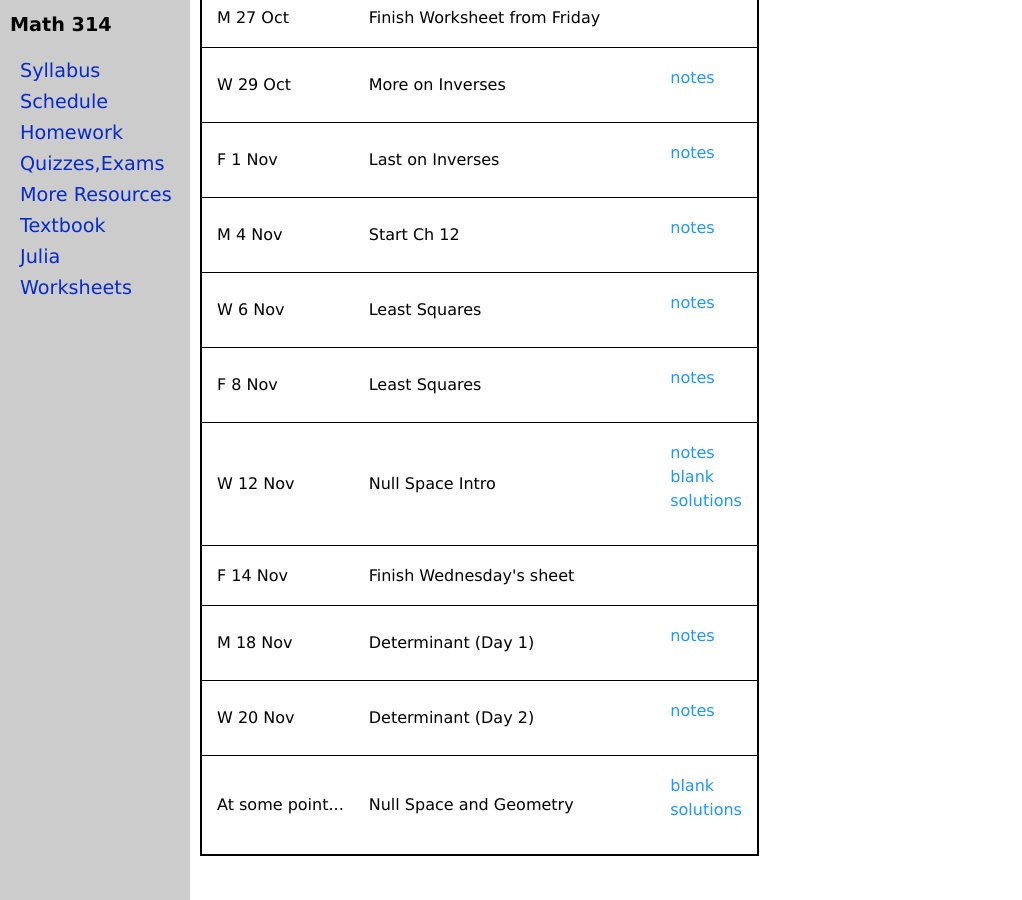
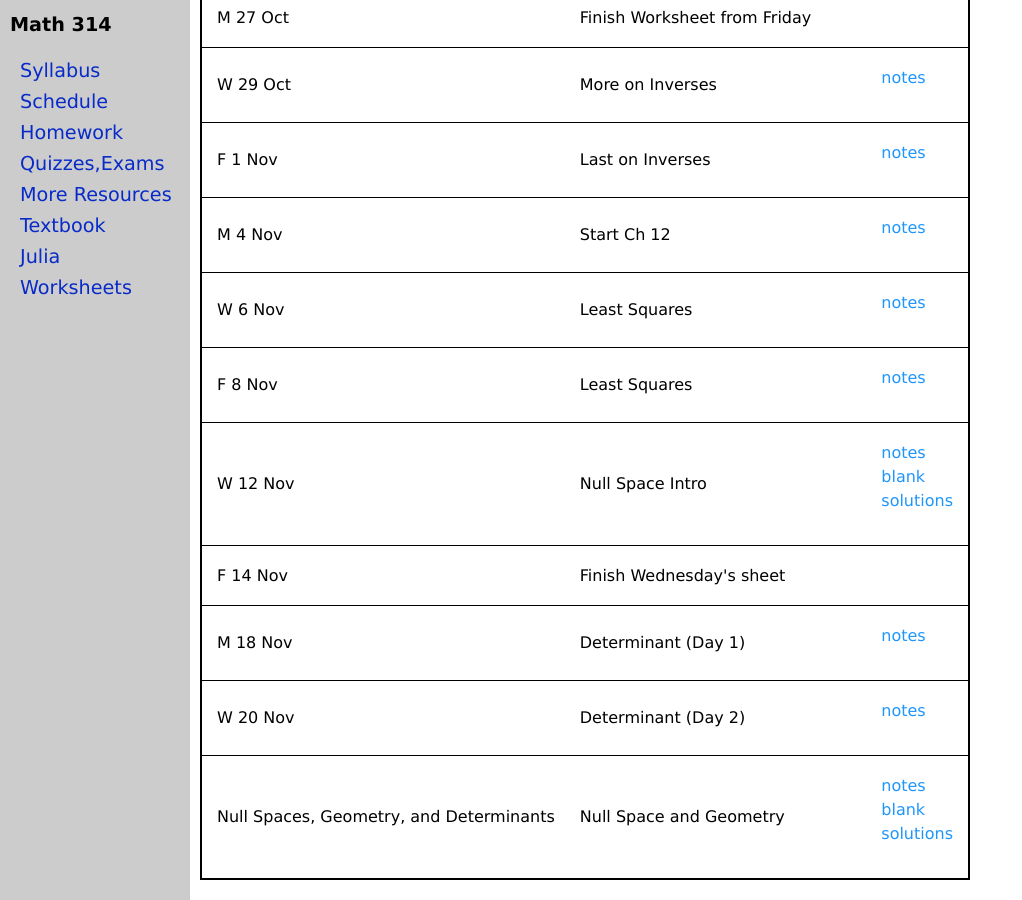
Before and after one commit to jrfaudree/LA, a Jekyll site: the page built from worksheets.md, in a window 1280 px wide and 900 px high, scrolled down 2247 px. Shown: the whole window, without its empty margins (0-1022 px from the left). Built offline with Jekyll 4.4.1, drawn with Linux system fonts in a browser that asks for light colours.

Commit message:
Update worksheets.yml

```diff
--- a/_data/worksheets.yml
+++ b/_data/worksheets.yml
@@ -116,7 +116,8 @@ worksheets:
 - date: W 20 Nov
   name: Determinant (Day 2)
   notes: Det-n-by-n-case.pdf
-- date: At some point...
+- date: Null Spaces, Geometry, and Determinants
   name: Null Space and Geometry
   blank: M314_Null_Space_and_Geometry.pdf
-  solutions: M314_Null_Space_and_Geometry.pdf
+  solutions: M314_Null_Space_and_Geometry-s.pdf
+  notes: Summary-Null-Geo-worksheet.pdf
```
